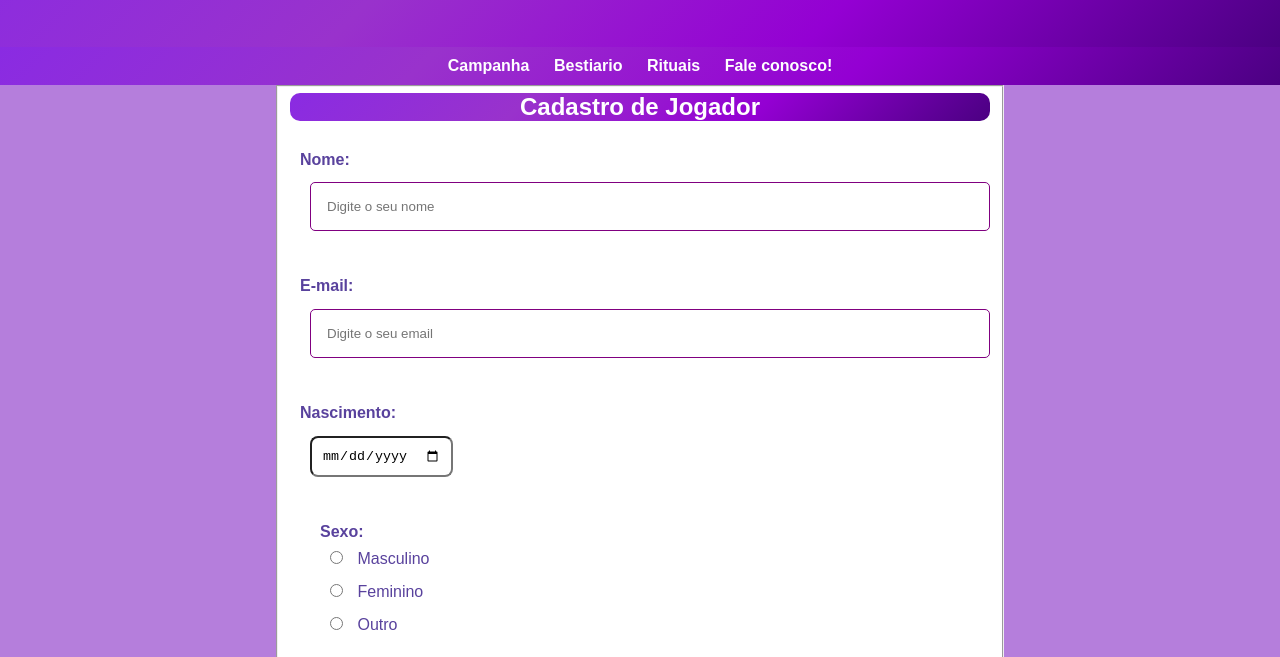
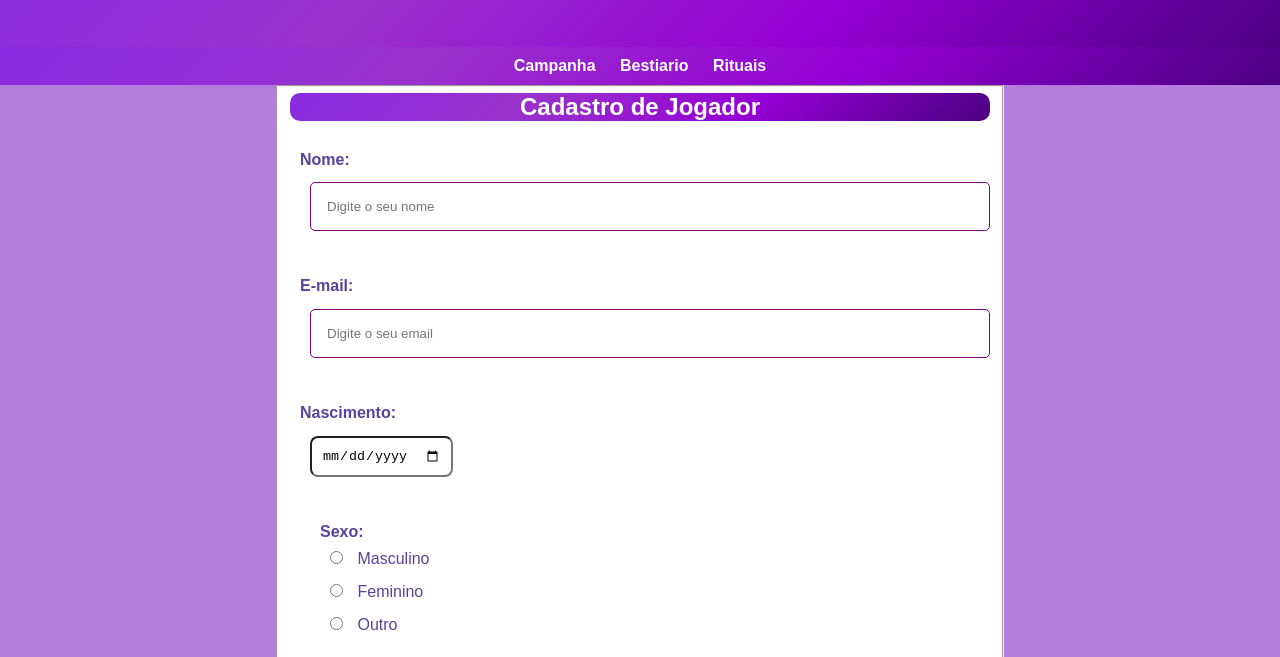
Before and after one commit to guidorodrigues/formulario-html, a plain HTML site: page formulario.html in a window 1280 px wide. Shown: the part 108-765 px from the top of the page. Drawn offline with Linux system fonts and the light colour scheme.

Commit message:
update nav

```diff
--- a/formulario.html
+++ b/formulario.html
@@ -17,7 +17,6 @@
         <a href="#">Campanha</a>
         <a href="#">Bestiario</a>
         <a href="#">Rituais</a>
-        <a href="#">Fale conosco!</a>
       </nav>
     </div>
     <main>
```
